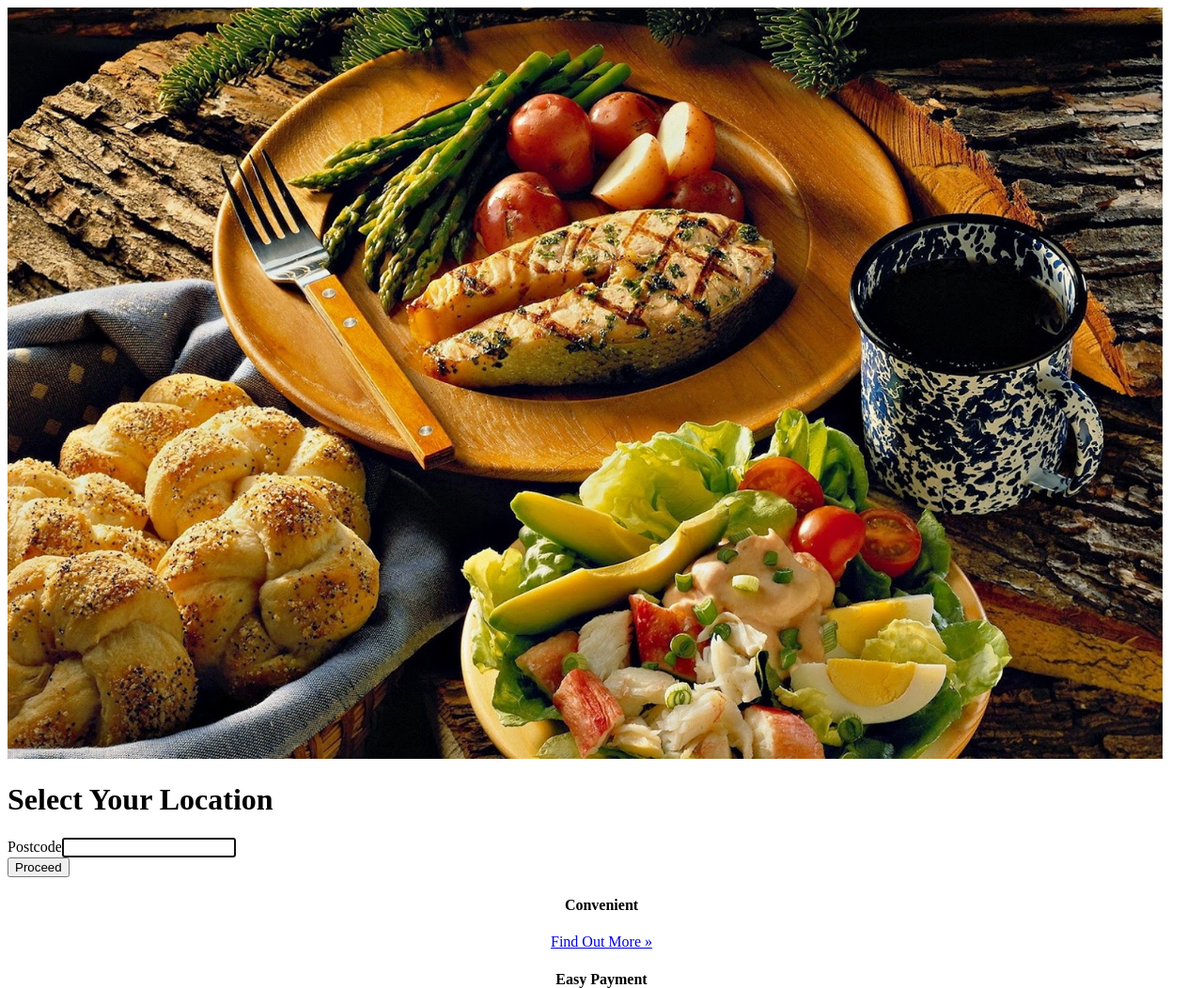
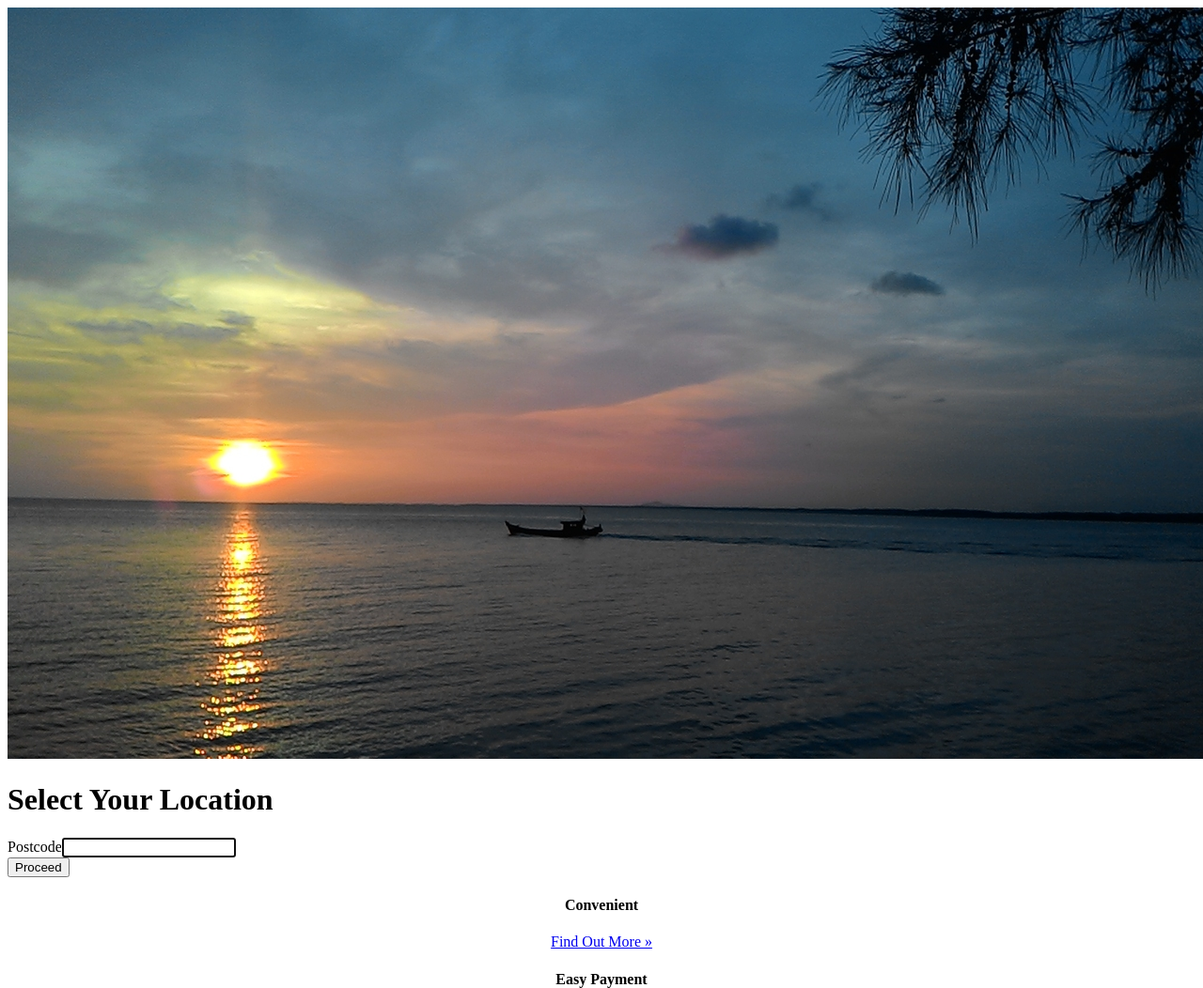
Before and after one commit to ding94/hamsterEat, a Yii app: template frontend/views/site/index.php in a window 1280 px wide. Shown: the top 1052 px of the page at 94% size. Run offline with PHP 8.4 and a stand-in for Yii, Linux system fonts and the light colour scheme; the template is opened without the code that fills it, so the values that code supplies are empty; form fields are guessed from the names that the template uses; some libraries are stand-ins or nearby versions.

Commit message:
frontend photo edited INCOMPLETE

```diff
--- a/frontend/views/site/index.php
+++ b/frontend/views/site/index.php
@@ -11,10 +11,10 @@ $this->title = 'My Yii Application';
 <div class="site-index">
 
 
-        <div id="SlideShowContainer">
+        <div >
 
         <div class="mySlides">
-        <img src="SysImg/Img1-1200x400.jpg" style="width:96vw; height:100vh; !important;">
+        <img src="SysImg/1.jpg" >
         </div>
 
          </div>
```
Also changed, not shown: frontend/web/SysImg/1.jpg (added).
